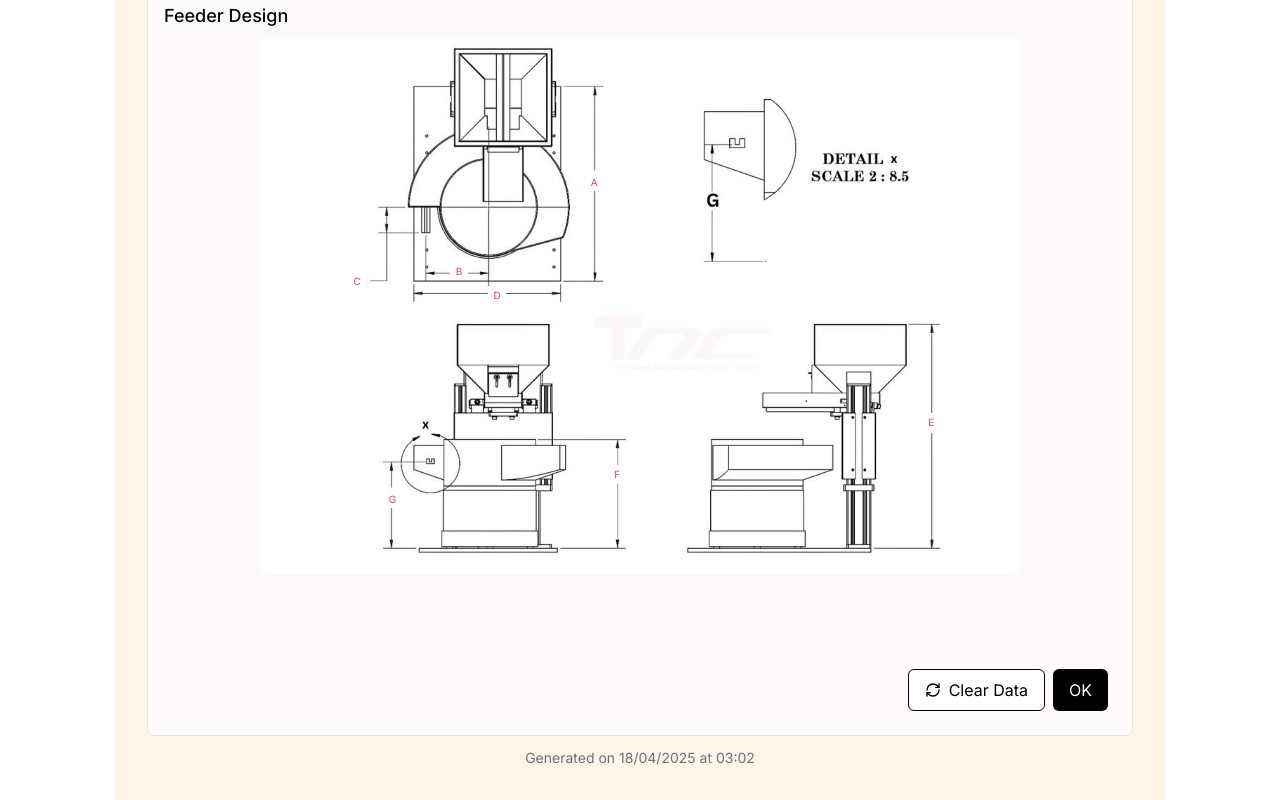
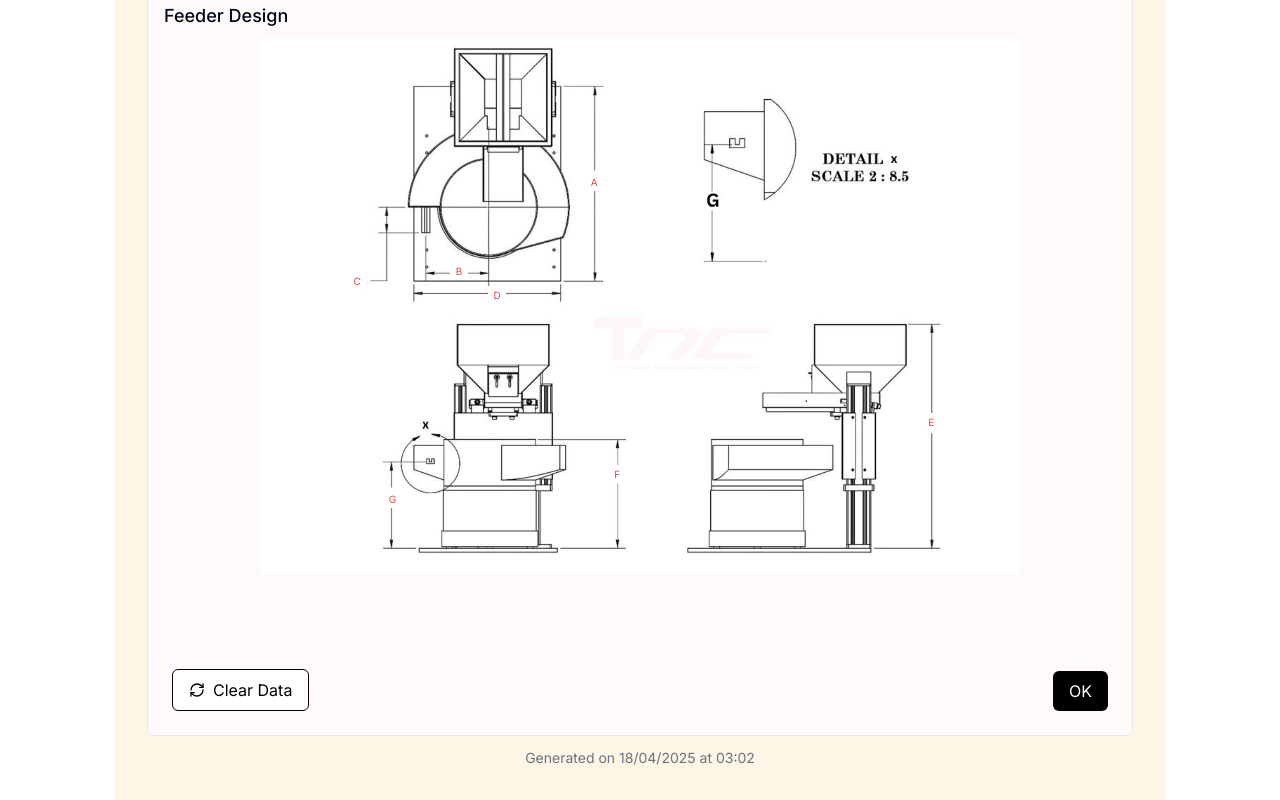
Before and after one commit to jx1114/tnc-parts-feeder, a Next.js app: page /set/set-b in a window 1280 px wide. Shown: the part 415-1215 px from the top of the page. Built offline with nearby package versions, Linux system fonts and the light colour scheme.

Commit message:
CHange position of clear data

```diff
--- a/components/feeder-page.tsx
+++ b/components/feeder-page.tsx
@@ -336,7 +336,7 @@
               ))}
             </div>
 
-            <div className="absolute bottom-6 right-6 flex space-x-2 print:hidden">
+            <div className="absolute bottom-6 left-6 flex print:hidden">
               <button
                 onClick={handleClearData}
                 className="bg-white border border-black text-black px-4 py-2 rounded-md flex items-center"
@@ -344,6 +344,10 @@
                 <RefreshCw className="mr-2 h-4 w-4" />
                 Clear Data
               </button>
+            </div>
+
+
+            <div className="absolute bottom-6 right-6 flex print:hidden">
 
               <button
                 onClick={handleOkClick}
```
